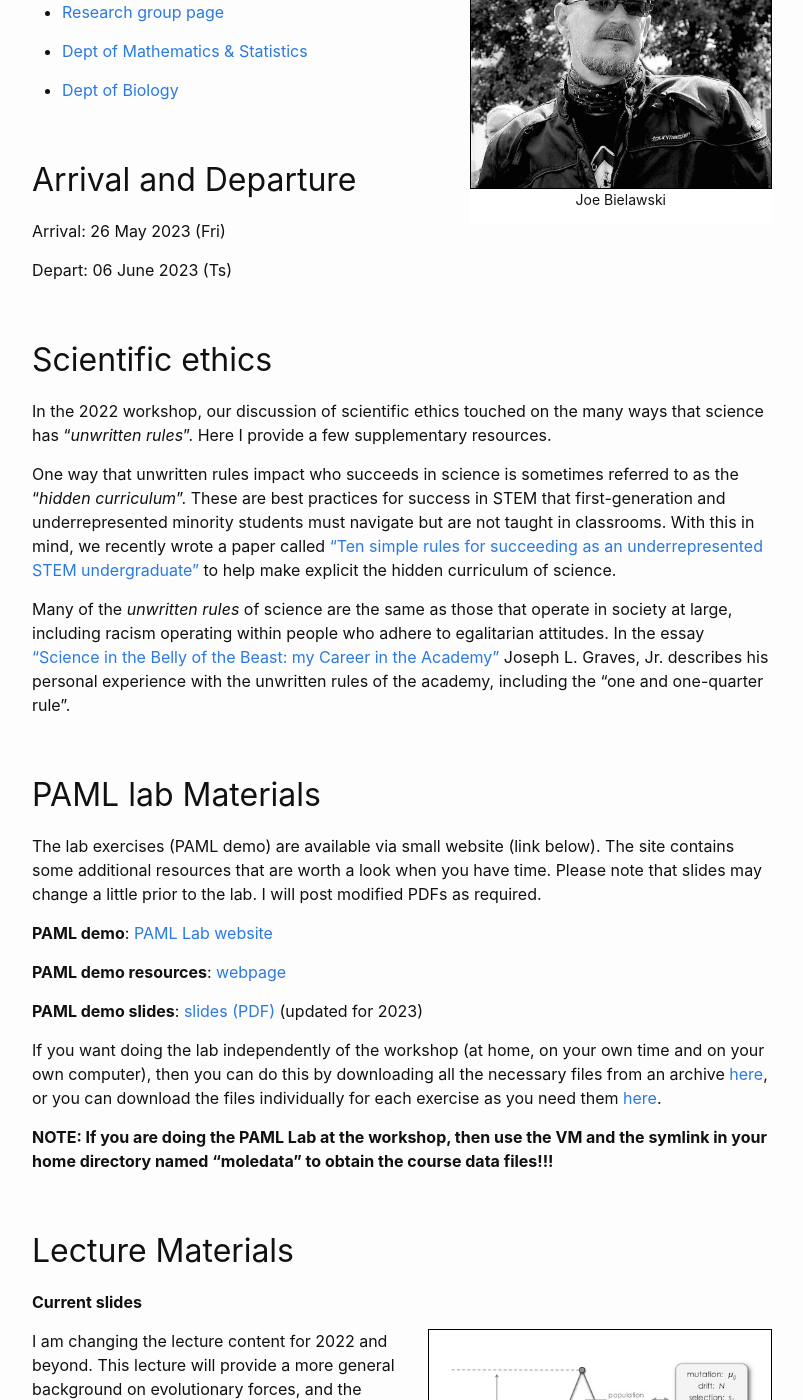
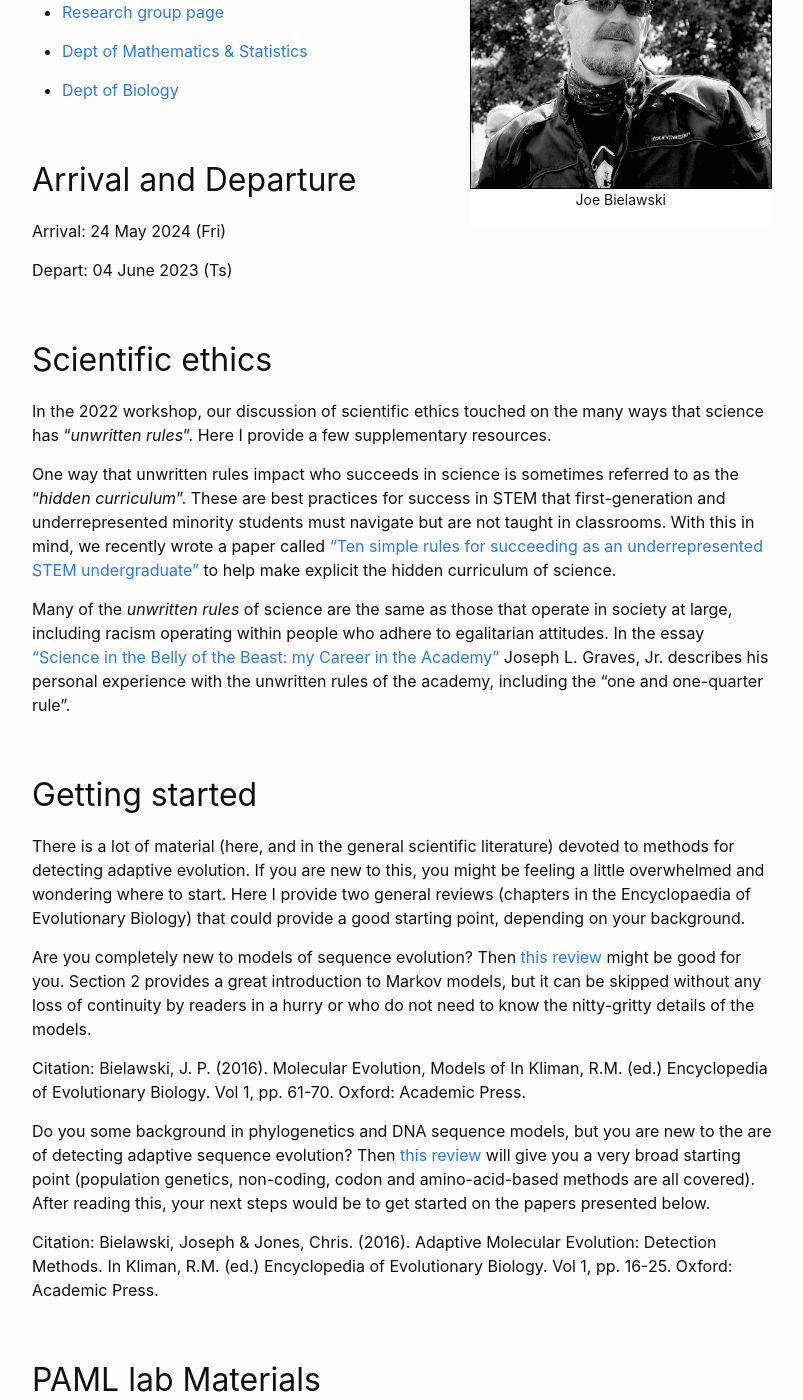
Before and after one commit to molevolworkshop/molevolworkshop.github.io, a Jekyll site: the page built from faculty/bielawski/bielawski.md, in a window 1280 px wide and 1400 px high, scrolled down 227 px. Shown: the whole window, without its empty margins (238-1041 px from the left). Built offline with Jekyll 4.4.1, drawn with Linux system fonts in a browser that asks for light colours; some of the changed text lies outside the part shown.

Commit message:
Update bielawski.md
Adding some new resources to my faculty page: (i)getting started, and (ii) stub for translated tutorials

```diff
--- a/faculty/bielawski/bielawski.md
+++ b/faculty/bielawski/bielawski.md
@@ -16,9 +16,9 @@ permalink: /faculty-bielawski/
 
 ## Arrival and Departure
 
-Arrival: 26 May 2023 (Fri)
+Arrival: 24 May 2024 (Fri)
 
-Depart:  06 June 2023 (Ts)
+Depart:  04 June 2023 (Ts)
 
 <br>
 
@@ -29,6 +29,24 @@ In the 2022 workshop, our discussion of scientific ethics touched on the many wa
 One way that unwritten rules impact who succeeds in science is sometimes referred to as the “*hidden curriculum*”. These are best practices for success in STEM that first-generation and underrepresented minority students must navigate but are not taught in classrooms. With this in mind, we recently wrote a paper called ["Ten simple rules for succeeding as an underrepresented STEM undergraduate"](https://journals.plos.org/ploscompbiol/article?id=10.1371/journal.pcbi.1010101) to help make explicit the hidden curriculum of science.
 
 Many of the *unwritten rules* of science are the same as those that operate in society at large, including racism operating within people who adhere to egalitarian attitudes. In the essay [“Science in the Belly of the Beast: my Career in the Academy”](http://awarnach.mathstat.dal.ca/~joeb/PAML_lab/resources/Belly_of_the_Beast_2012.pdf) Joseph L. Graves, Jr. describes his personal experience with the unwritten rules of the academy, including the "one and one-quarter rule".
+
+<br>
+
+## Getting started
+
+There is a lot of material (here, and in the general scientific literature) devoted to methods for detecting adaptive evolution.  If you are new to this, you might be feeling a little overwhelmed and wondering where to start.  Here I provide two general reviews (chapters in the Encyclopaedia of Evolutionary Biology) that could provide a good starting point, depending on your background.
+
+Are you completely new to models of sequence evolution?  Then [this review](http://awarnach.mathstat.dal.ca/~joeb/PAML_lab/resources/00209.PUBLISHED.pdf) might be good for you.  Section 2 provides a great introduction to Markov models, but it can be skipped without any loss of continuity by readers in a hurry or who do not need to know the nitty-gritty details of the models.
+
+
+Citation: Bielawski, J. P. (2016). Molecular Evolution, Models of In Kliman, R.M. (ed.) Encyclopedia of Evolutionary Biology. Vol 1, pp. 61-70. Oxford: Academic Press.
+
+Do you some background in phylogenetics and DNA sequence models, but you are new to the are of detecting adaptive sequence evolution?  Then [this review](http://awarnach.mathstat.dal.ca/~joeb/PAML_lab/resources/00171.PUBLISHED.pdf) will give you a very broad starting point (population genetics, non-coding, codon and amino-acid-based methods are all covered).  After reading this, your next steps would be to get started on the papers presented below.
+
+
+
+
+Citation:  Bielawski, Joseph & Jones, Chris. (2016). Adaptive Molecular Evolution: Detection Methods. In Kliman, R.M. (ed.) Encyclopedia of Evolutionary Biology. Vol 1, pp. 16-25. Oxford: Academic Press.
 
 <br>
 
@@ -46,6 +64,12 @@ If you want doing the lab independently of the workshop (at home, on your own ti
 
 **NOTE: If you are doing the PAML Lab at the workshop, then use the VM and the
 symlink in your home directory named "moledata" to obtain the course data files!!!**
+
+<br>
+
+## Translated PAML Tutorials
+
+[Will add Portuguese and possibly Spanish language translations in Summer of 2024.]
 
 <br>
 
```
